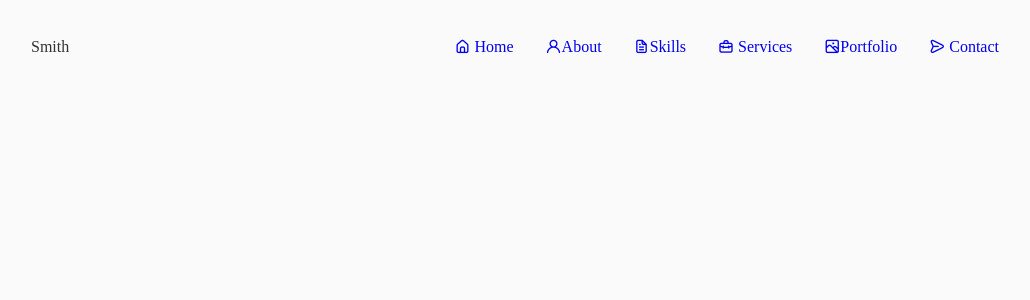
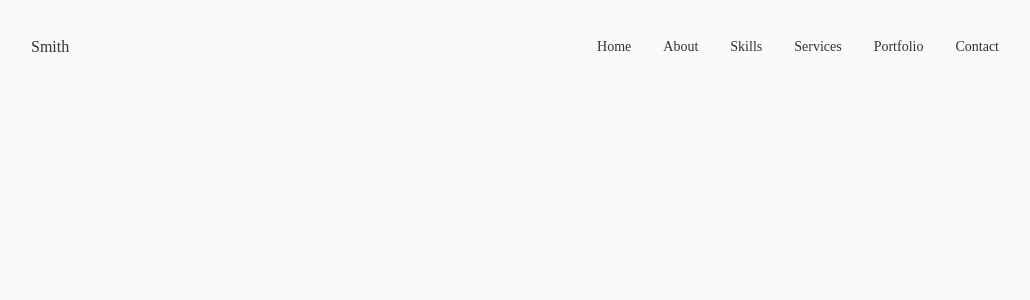
Before and after one commit to Amizero-Tresor/Amizero-sPortfolio, a React (Create React App) app: page / in a window 1280 px wide. Shown: the top 300 px of the page, without its empty margins (125-1155 px from the left). Built offline with nearby package versions, Linux system fonts and the light colour scheme.

Commit message:
auto-commit-f641da7c9d5746cfb09e78dc0fe0e6bb

```diff
--- a/src/components/header/header.css
+++ b/src/components/header/header.css
@@ -25,7 +25,23 @@
     column-gap: 2rem;
 
 }
+
+
+.nav__link{
+    display: flex;
+    flex-direction: column;
+    align-items: center;
+    font-size: var(--small-font-size);
+    color: var(--title-color);
+    font-weight: var(--font-medium);
+    transition: .3s;
+
+}
+/*Active LInk*/
+
+.nav__icon,
 .nav__close ,  .nav__toggle{
     display: none;
 
+
 }
```
